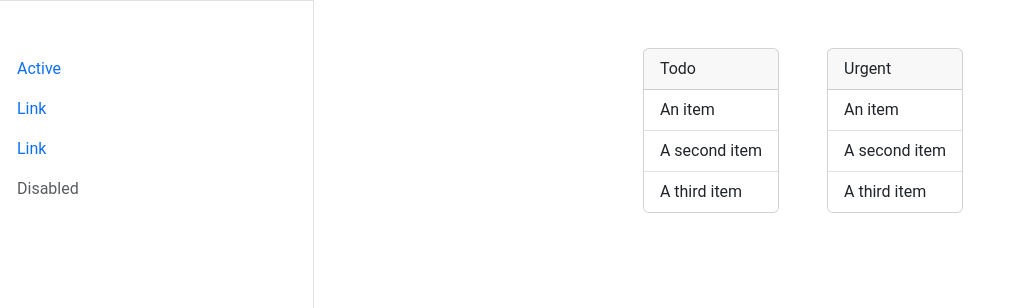
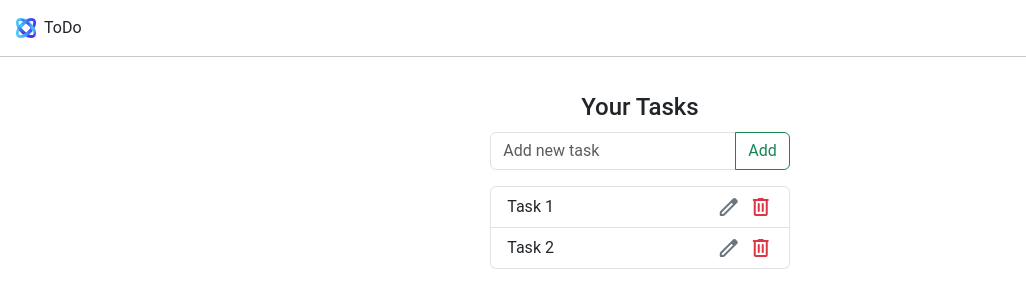
Before and after one commit to lamacoding/FullStack-ToDo, a website: page FrontEnd/todo.html in a window 1280 px wide. Shown: the top 308 px of the page, without its empty margins (0-1026 px from the left). Drawn offline with nearby package versions, Linux system fonts and the light colour scheme.

```diff
--- a/BackEnd/package.json
+++ b/BackEnd/package.json
@@ -11,9 +11,6 @@
   "license": "ISC",
   "dependencies": {
     "express": "^4.18.2",
-    "fs": "^0.0.1-security",
-    "https": "^1.0.0",
-    "mime": "^4.0.1",
     "mysql": "^2.18.1"
   }
 }
--- a/FrontEnd/style.css
+++ b/FrontEnd/style.css
@@ -4,7 +4,7 @@
 }
 
 * {
-  font-family: 'Roboto', sans-serif !important;
+  font-family: 'Roboto', sans-serif;
   font-weight: 400;
 }
 
--- a/FrontEnd/todo.html
+++ b/FrontEnd/todo.html
@@ -1,56 +1,68 @@
 <!DOCTYPE html>
 <html lang="en">
+
 <head>
   <meta charset="UTF-8" />
   <meta name="viewport" content="width=device-width, initial-scale=1.0" />
   <title>EasyTasks</title>
-    <link
-      rel="stylesheet"
-      href="node_modules/bootstrap/dist/css/bootstrap.min.css"
-    />
+  <link rel="stylesheet"
+    href="https://fonts.googleapis.com/css2?family=Material+Symbols+Rounded:opsz,wght,FILL,GRAD@20..48,100..700,0..1,-50..200" />
+  <style>
+    .material-symbols-rounded {
+      font-variation-settings:
+        'FILL' 0,
+        'wght' 400,
+        'GRAD' 0,
+        'opsz' 24
+    }
+
+    .material-symbols-rounded.clickable {
+      cursor: pointer;
+    }
+  </style>
+  <link rel="stylesheet" href="node_modules/bootstrap/dist/css/bootstrap.min.css" />
   <link rel="stylesheet" href="style.css" />
 </head>
-  <body>
-    <div class="row">
-      <div class="col-3 border vh-100 pt-5">
-        <ul class="nav flex-column">
-          <li class="nav-item">
-            <a class="nav-link active" aria-current="page" href="#">Active</a>
+
+<body data-bs-theme="light">
+  <div class="ms-sm-3 mt-3 d-flex gap-2 align-items-center justify-content-center justify-content-sm-start">
+    <img src="assets/logo.png" width="20" height="20" alt="Logo" />
+    <p class="d-inline m-0">ToDo</p>
+  </div>
+  <hr>
+
+
+
+  <div class="container d-flex justify-content-center" style="min-height: 100vh; width: 1500px;">
+    <div class="todo-list-container">
+      <h2 class="text-center">Your Tasks</h2>
+
+      <div class="input-group mb-3">
+        <input type="text" class="form-control" placeholder="Add new task" aria-label="Add new task"
+          aria-describedby="button-addon2">
+        <button class="btn btn-outline-success" type="button" id="button-addon2">Add</button>
+      </div>
+      <ul class="list-group">
+        <li class="list-group-item d-flex justify-content-between align-items-center">
+          Task 1
+          <div class="d-flex gap-2">
+            <span class="material-symbols-rounded clickable text-secondary" title="Edit task">edit</span>
+            <span class="material-symbols-rounded clickable text-danger" title="Delete task">delete</span>
+          </div>
         </li>
-          <li class="nav-item">
-            <a class="nav-link" href="#">Link</a>
+        <li class="list-group-item d-flex justify-content-between align-items-center">
+          Task 2
+          <div class="d-flex gap-2">
+            <span class="material-symbols-rounded clickable text-secondary" title="Edit task">edit</span>
+            <span class="material-symbols-rounded clickable text-danger" title="Delete task">delete</span>
+          </div>
         </li>
-          <li class="nav-item">
-            <a class="nav-link" href="#">Link</a>
-          </li>
-          <li class="nav-item">
-            <a class="nav-link disabled" aria-disabled="true">Disabled</a>
-          </li>
-        </ul>
-      </div>
-      <div class="col">
-        <div style="border thin solid black;"></div>
-        <div class="m-2 m-lg-5 d-flex flex-wrap gap-5 justify-content-center">
-          <div class="card">
-            <div class="card-header">Todo</div>
-            <ul class="list-group list-group-flush">
-              <li class="list-group-item">An item</li>
-              <li class="list-group-item">A second item</li>
-              <li class="list-group-item">A third item</li>
-            </ul>
-          </div>
-
-          <div class="card">
-            <div class="card-header">Urgent</div>
-            <ul class="list-group list-group-flush">
-              <li class="list-group-item">An item</li>
-              <li class="list-group-item">A second item</li>
-              <li class="list-group-item">A third item</li>
+        <!-- Tasks will be added here dynamically -->
       </ul>
     </div>
   </div>
-      </div>
-    </div>
+
   <script src="node_modules/bootstrap/dist/js/bootstrap.bundle.min.js"></script>
 </body>
+
 </html>
```
Also changed, not shown: BackEnd/server.js (+50 -22 lines), 2 other files. Lines whose indentation alone changed are shown as unchanged.
